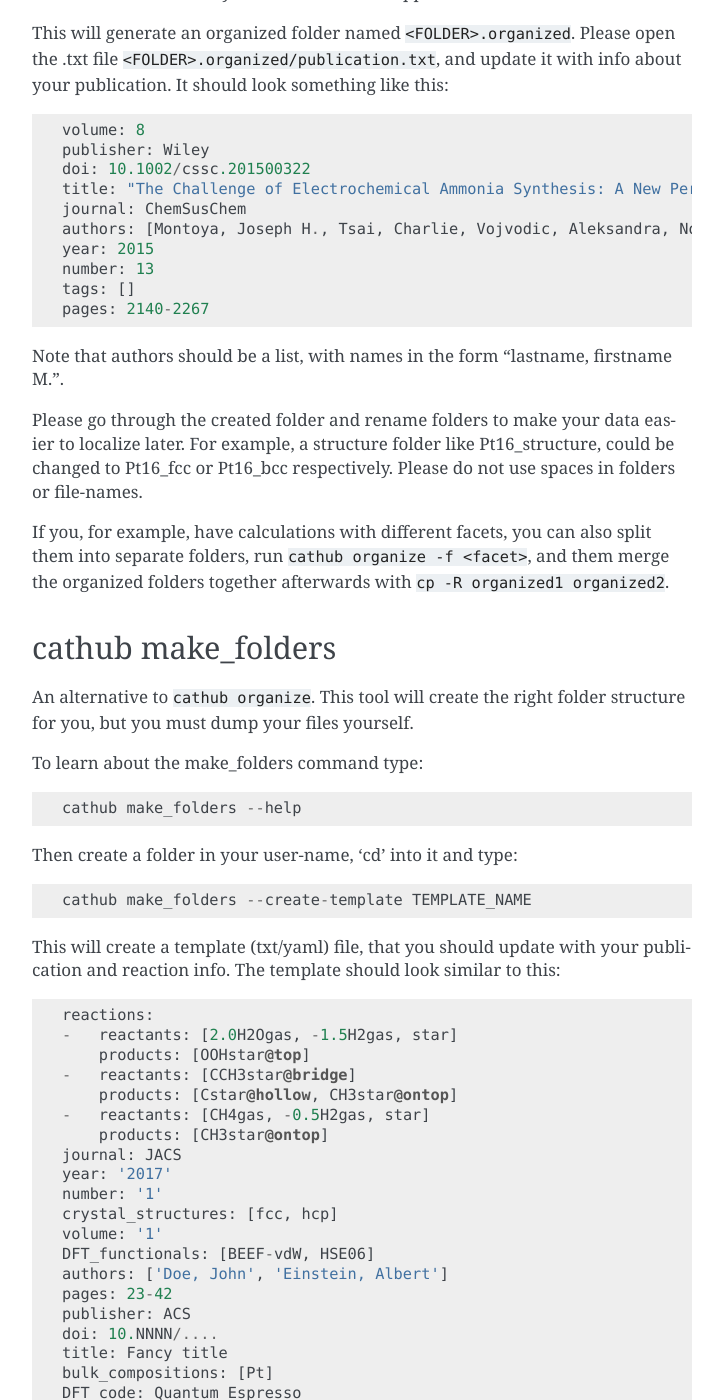
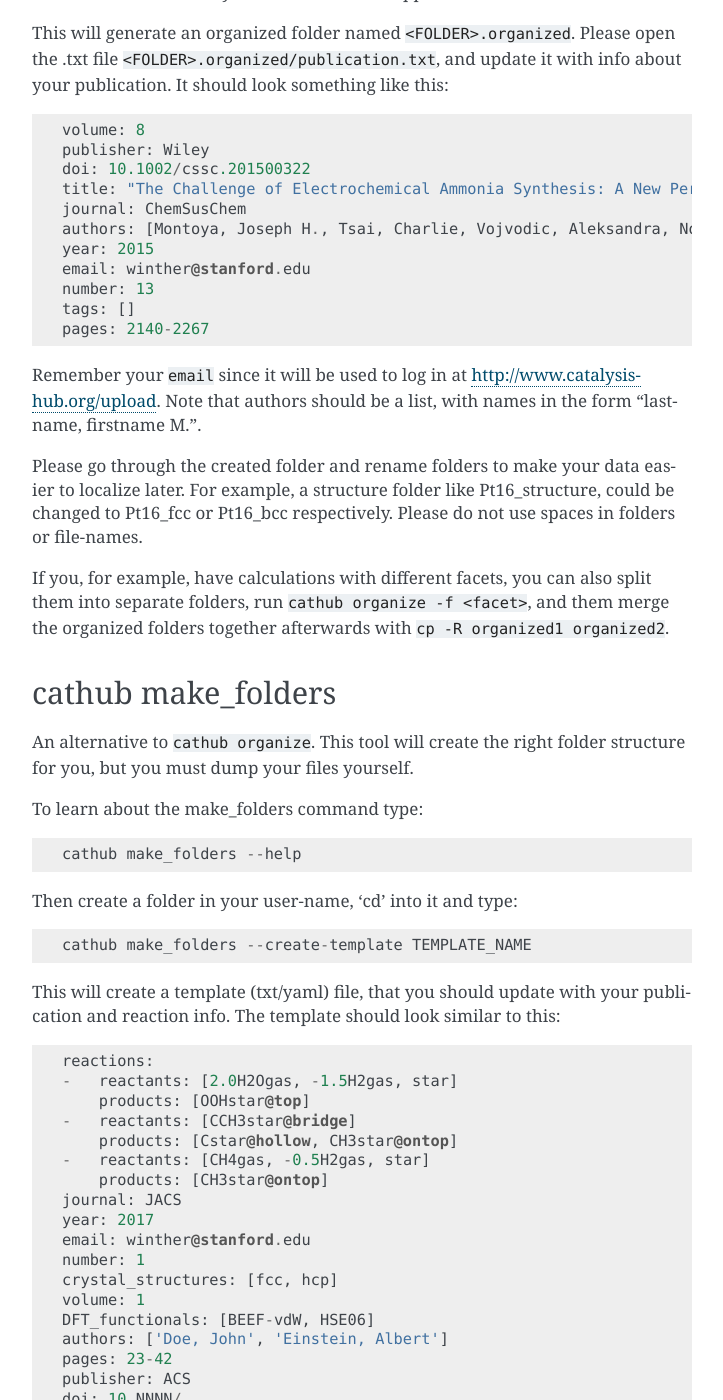
Before and after one commit to SUNCAT-Center/CatalysisHubBackend, a Sphinx documentation site: the page built from docs/source/tutorials/upload.rst, in a window 1280 px wide and 1400 px high, scrolled down 2482 px. Shown: the whole window, without its empty margins (388-1111 px from the left). Built offline with Sphinx 7.4.7, drawn with Linux system fonts in a browser that asks for light colours; pages that are not in the unit, such as notebooks, are missing from menus; some of the changed text lies outside the part shown.

Commit message:
update tutorial - small email and template fix

```diff
--- a/docs/source/tutorials/upload.rst
+++ b/docs/source/tutorials/upload.rst
@@ -82,12 +82,13 @@ This will generate an organized folder named ``<FOLDER>.organized``. Please open
     journal: ChemSusChem
     authors: [Montoya, Joseph H., Tsai, Charlie, Vojvodic, Aleksandra, Norskov, Jens K.]
     year: 2015
+    email: winther@stanford.edu
     number: 13
     tags: []
     pages: 2140-2267
 
 
-Note that authors should be a list, with names in the form "lastname, firstname M.".
+Remember your ``email`` since it will be used to log in at http://www.catalysis-hub.org/upload. Note that authors should be a list, with names in the form "lastname, firstname M.".
 
 Please go through the created folder and rename folders to make your data easier to localize later. For example, a structure folder like Pt16_structure, could be changed to Pt16_fcc or Pt16_bcc respectively. Please do not use spaces in folders or file-names.
 
@@ -116,16 +117,17 @@ This will create a template (txt/yaml) file, that you should update with your pu
     -   reactants: [CH4gas, -0.5H2gas, star]
         products: [CH3star@ontop]
     journal: JACS
-    year: '2017'
-    number: '1'
+    year: 2017
+    email: winther@stanford.edu
+    number: 1
     crystal_structures: [fcc, hcp]
-    volume: '1'
+    volume: 1
     DFT_functionals: [BEEF-vdW, HSE06]
     authors: ['Doe, John', 'Einstein, Albert']
     pages: 23-42
     publisher: ACS
     doi: 10.NNNN/....
-    title: Fancy title
+    title: "Fancy title"
     bulk_compositions: [Pt]
     DFT_code: Quantum Espresso
     facets: ['111']
```
Also changed, not shown: other parts of docs/source/tutorials/upload.rst (+2 -4 lines).
